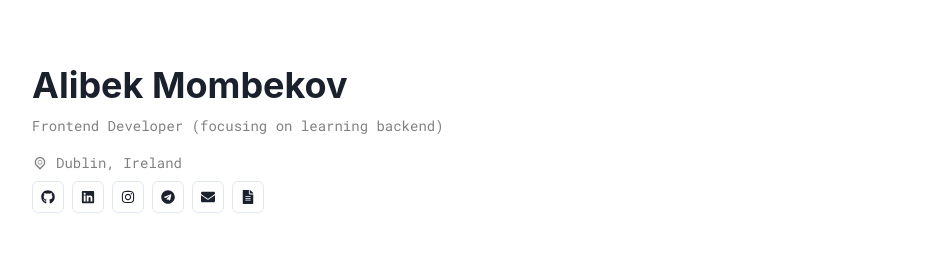
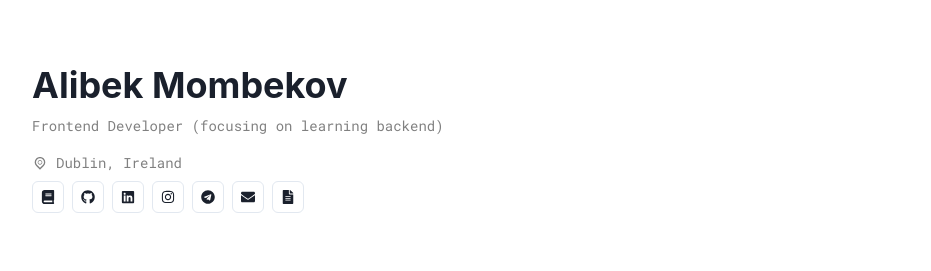
Before and after one commit to olimeme/oli-homepage-v2, a React (Create React App) app: page /portfolio in a window 1280 px wide. Shown: the top 271 px of the page, without its empty margins (174-1105 px from the left). Built offline with nearby package versions, Linux system fonts and the light colour scheme.

Commit message:
add blog website

```diff
--- a/src/components/Navbar/Navbar.jsx
+++ b/src/components/Navbar/Navbar.jsx
@@ -13,6 +13,7 @@ import {
   FaInstagram,
   FaTelegram,
   FaEnvelope,
+  FaBook,
 } from "react-icons/fa";
 import { TiLocationOutline } from "react-icons/ti";
 
@@ -33,6 +34,15 @@ const Navbar = () => {
           </Link>
         </HStack>
         <HStack>
+          <Link href={navInfo.blogLink} isExternal>
+            <IconButton
+              size="sm"
+              aria-label="Blog"
+              variant={"outline"}
+              icon={<FaBook />}
+              colorScheme={"gray"}
+            ></IconButton>
+          </Link>
           <Link href={navInfo.githubLink} isExternal>
             <IconButton
               size="sm"
--- a/src/info.js
+++ b/src/info.js
@@ -9,6 +9,7 @@ export const navInfo = {
   linkedinLink: "https://www.linkedin.com/in/alibek-mombekov-247a81201/",
   mail: "mailto:mombekovalibek22@gmail.com",
   resume: "https://www.overleaf.com/read/ytjwvnkvbnws#bae610:",
+  blogLink: "https://after-evening.vercel.app/",
 };
 
 export const techStack = [
```
